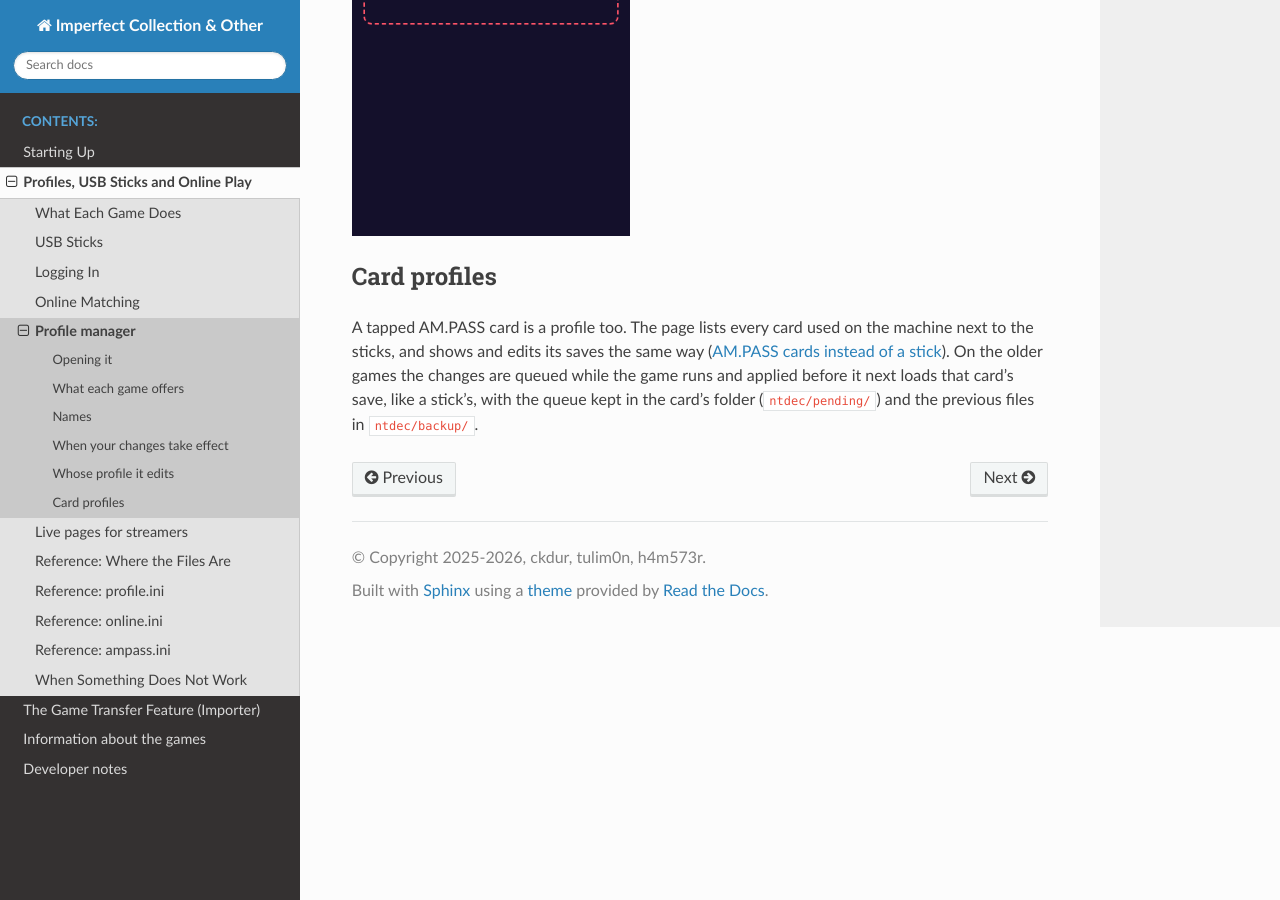
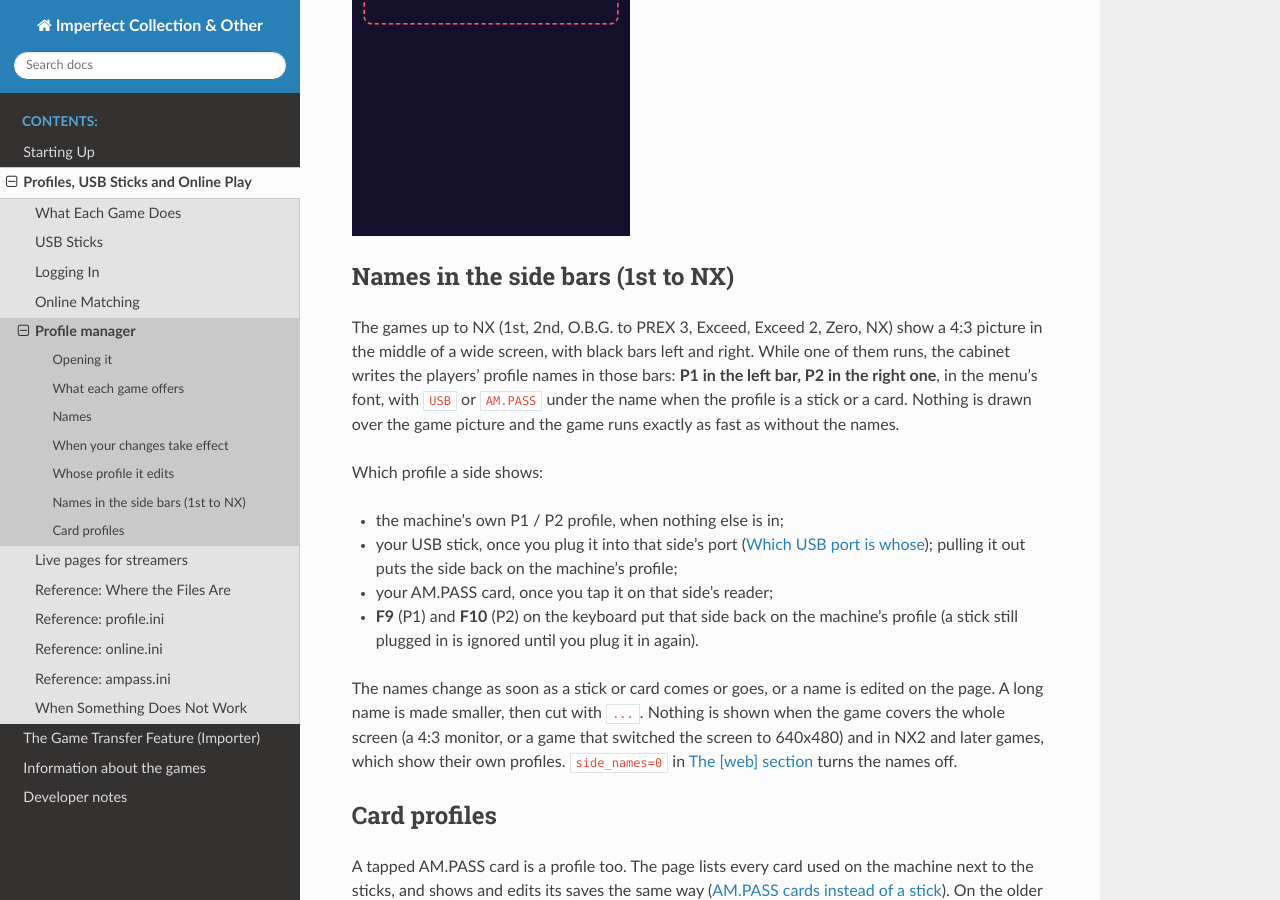
Before and after one commit to ckdur/imperfect-manual, a Sphinx documentation site: the page built from docs/online/profile_manager.rst, in a window 1280 px wide and 900 px high, scrolled down 5152 px. Built offline with Sphinx 7.4.7 and the Read the Docs theme 3.1.0, drawn with Linux system fonts in a browser that asks for light colours.

Commit message:
Profile manager: names in the side bars of 1st .. NX, side_names (IMPER-87)
Co-Authored-By: Claude Opus 5.5 <noreply@anthropic.com>

```diff
--- a/docs/online/online_ini.rst
+++ b/docs/online/online_ini.rst
@@ -30,6 +30,7 @@ yours from then on. Changes are picked up the next time a game starts.
    qr_side=right
    qr_size=0.33
    url=
+   side_names=1
 
 The ``[online]`` section
 ------------------------
@@ -134,6 +135,10 @@ Settings of the :ref:`Profile manager <online_web_section>`.
      - The address the code stands for. Empty: ``http://<address of the
        cabinet>:<port>/``. Set it only if phones reach the cabinet under
        another name or address.
+   * - ``side_names``
+     - ``1``
+     - ``0`` turns off the players' profile names in the side bars of the
+       games up to NX (:ref:`online_side_names_section`).
    * - ``operator_key``
      - empty
      - The key the :ref:`USB ports page <online_usb_ports_section>` asks
--- a/docs/online/profile_manager.rst
+++ b/docs/online/profile_manager.rst
@@ -176,6 +176,37 @@ is installed.
 .. image:: ../img/profile_manager_nolicense.png
    :width: 40%
 
+.. _online_side_names_section:
+
+Names in the side bars (1st to NX)
+----------------------------------
+
+The games up to NX (1st, 2nd, O.B.G. to PREX 3, Exceed, Exceed 2, Zero, NX)
+show a 4:3 picture in the middle of a wide screen, with black bars left and
+right. While one of them runs, the cabinet writes the players' profile names
+in those bars: **P1 in the left bar, P2 in the right one**, in the menu's
+font, with ``USB`` or ``AM.PASS`` under the name when the profile is a stick
+or a card. Nothing is drawn over the game picture and the game runs exactly as
+fast as without the names.
+
+Which profile a side shows:
+
+- the machine's own P1 / P2 profile, when nothing else is in;
+- your USB stick, once you plug it into that side's port
+  (:ref:`online_usb_ports_section`); pulling it out puts the side back on the
+  machine's profile;
+- your AM.PASS card, once you tap it on that side's reader;
+- **F9** (P1) and **F10** (P2) on the keyboard put that side back on the
+  machine's profile (a stick still plugged in is ignored until you plug it in
+  again).
+
+The names change as soon as a stick or card comes or goes, or a name is
+edited on the page. A long name is made smaller, then cut with ``...``.
+Nothing is shown when the game covers the whole screen (a 4:3 monitor, or a
+game that switched the screen to 640x480) and in NX2 and later games, which
+show their own profiles. ``side_names=0`` in :ref:`online_web_ini_section`
+turns the names off.
+
 .. _online_web_cards_section:
 
 Card profiles
```
